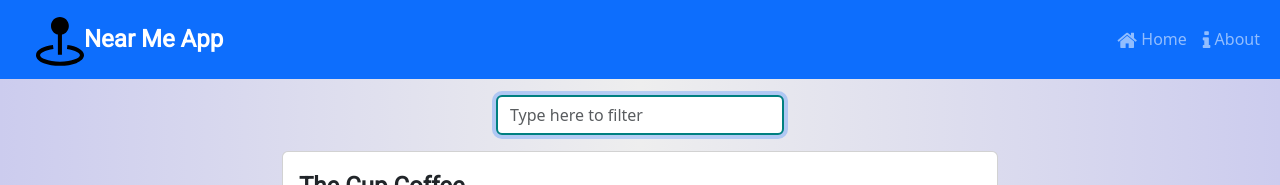
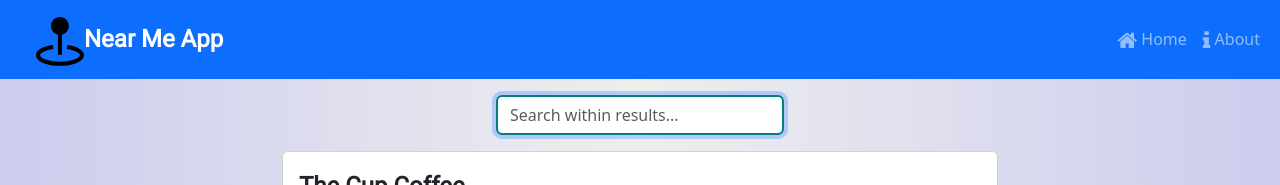
Before and after one commit to janbalangue/near-me-app, a React (Create React App) app: page /#/search/1 in a window 1280 px wide. Shown: the top 185 px of the page. Built offline with nearby package versions, Linux system fonts and the light colour scheme.

Commit message:
Update search placeholder text in SearchPage

```diff
--- a/src/pages/SearchPage.js
+++ b/src/pages/SearchPage.js
@@ -48,7 +48,7 @@ const SearchPage = () => {
       <Input
         id="filter"
         name="filter"
-        placeholder="Type here to filter"
+        placeholder="Search within results..."
         type="search"
         onChange={handleChange}
         autoFocus
```
